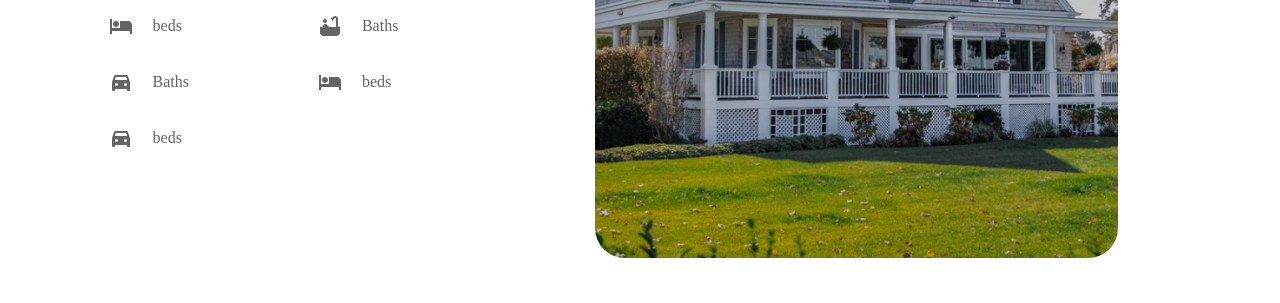
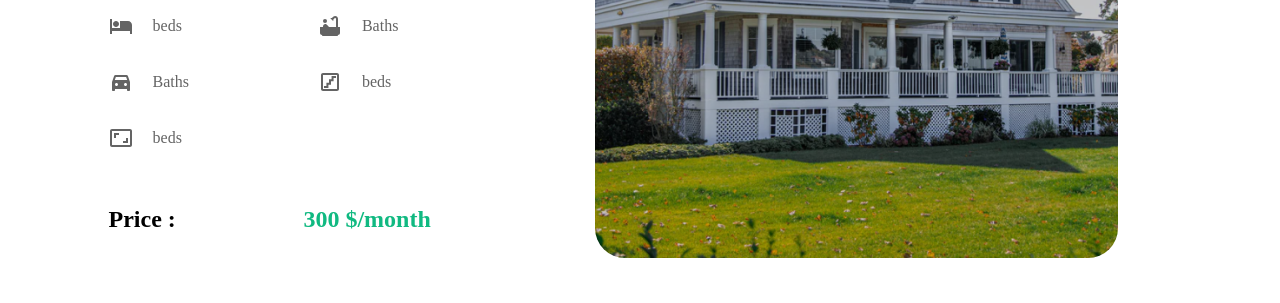
Before and after one commit to tasneam/house-react, a React (Create React App) app: page / in a window 1280 px wide. Shown: the part 397-700 px from the top of the page. Built offline with nearby package versions, Linux system fonts and the light colour scheme; no server answers.

Commit message:
details--

```diff
--- a/src/Pages/Details/index.js
+++ b/src/Pages/Details/index.js
@@ -11,6 +11,8 @@ import HotelIcon from "@mui/icons-material/Hotel";
 import BathtubIcon from "@mui/icons-material/Bathtub";
 import LocationOnIcon from "@mui/icons-material/LocationOn";
 import DirectionsCarFilledIcon from '@mui/icons-material/DirectionsCarFilled';
+import AspectRatioOutlinedIcon from '@mui/icons-material/AspectRatioOutlined';
+import StairsOutlinedIcon from '@mui/icons-material/StairsOutlined';
 import { Avatar } from "@mui/material";
 // import ownerImg from "../../Utilis/images/ownerImg.png";
 import { useParams } from "react-router-dom";
@@ -86,7 +88,7 @@ const Details = () => {
                 </Typography>
               </section>
               <section className="Carport">
-                <DirectionsCarFilledIcon className="icon" />
+                <AspectRatioOutlinedIcon className="icon" />
                 <Typography variant="p" component="p">
                   {houses.bedroom}beds
                 </Typography>
@@ -99,12 +101,11 @@ const Details = () => {
               </section>
 
               <section className="area">
-                <HotelIcon className="icon" />
+                <StairsOutlinedIcon className="icon" />
                 <Typography variant="p" component="p">
                   {houses.bedroom}beds
                 </Typography>
               </section>
-
 
 
 
@@ -116,6 +117,18 @@ const Details = () => {
               {houses.price}$/month
             </Typography> */}
           </section>
+          <section className="price">
+             <h2>Price :  </h2>
+              <Typography
+              className="details-house-price"
+              variant="p"
+              component="p"
+            >
+              {/* {houses.price} */}
+             300 $/month
+            </Typography>
+              </section>
+
 
           {/* <section className="details-para">
             <Typography variant="p" component="p">
--- a/src/Pages/Details/style.css
+++ b/src/Pages/Details/style.css
@@ -62,7 +62,8 @@
   }
   .details-house-price {
     font-size: 1.5rem;
-    color: #1b4289;
+    color: #10B981;
+    font-weight: 700;
   }
   .details-para {
     max-width: 60%;
@@ -109,6 +110,7 @@
   }
   .contact-text {
     color: #646464;
+    font-size: 22px;
   }
   .bed-icon , .bath-icon , .Carport , .Floors , .area{
     display: flex;
@@ -164,3 +166,8 @@
     align-items: end;
 
   }
+  .price{
+    display: flex;
+    align-items: center;
+    gap : 33% ;
+  }
```
